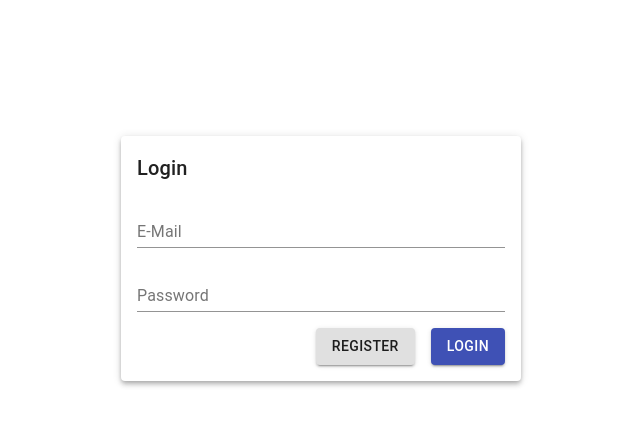
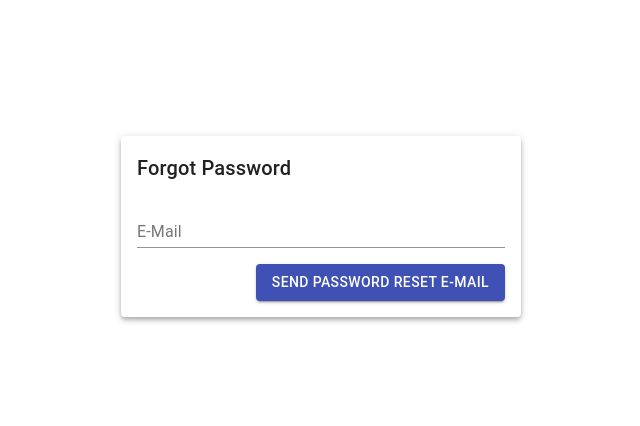
Before and after one commit to andreasbehnke/spring-authentication-jwt-react, a React (Create React App) app in the folder webclient/: page /forgotPassword in a window 1280 px wide. Before the commit this address led to /login. Shown: the top 426 px of the page, without its empty margins (319-959 px from the left). Built offline with nearby package versions, Linux system fonts and the light colour scheme.

Commit message:
added send forgot password form

```diff
--- a/webclient/src/App.tsx
+++ b/webclient/src/App.tsx
@@ -6,6 +6,7 @@ import HelloWorld from "./HelloWorld";
 import {Box, Grid, Paper} from "@material-ui/core";
 import RegistrationForm from "./RegistrationForm";
 import ConfirmRegistration from "./ConfirmRegistration";
+import ForgotPasswordForm from "./ForgotPasswordForm";
 
 export default function App() {
   return (
@@ -25,6 +26,9 @@ export default function App() {
                                   <Route path = "/login">
                                       <LoginForm />
                                   </Route>
+                                  <Route path = "/forgotPassword">
+                                      <ForgotPasswordForm />
+                                  </Route>
                                   <Route path = "/helloWorld">
                                       <HelloWorld />
                                   </Route>
--- /dev/null
+++ b/webclient/src/ForgotPasswordForm.tsx
@@ -0,0 +1,56 @@
+import {Button, Grid, TextField, Typography} from "@material-ui/core";
+import React, {useState} from "react";
+import axios from "axios";
+import {useSnackbar} from "notistack";
+import {useHistory} from "react-router-dom";
+import UserForgotPasswordRequest from "./UserForgotPasswordRequest";
+
+export default function ForgotPasswordForm() {
+
+    const [submitting, setSubmitting] = useState<boolean>(false);
+
+    const [username, setUsername] = useState<string>("", );
+
+    const { enqueueSnackbar } = useSnackbar();
+
+    const history = useHistory();
+
+    const submitForgotPasswordRequest = async() => {
+        if (submitting) {
+            return;
+        }
+        setSubmitting(true);
+        await axios.post<UserForgotPasswordRequest>("/public/forgotPassword", { username } )
+            .then(() => {
+                history.push("/login");
+                enqueueSnackbar("Password reset link has been send", { variant: "info" });
+            })
+            .catch(() => {
+                enqueueSnackbar("Sending password reset link failed", { variant: "error" });
+            })
+            .finally(() => setSubmitting(false));
+    };
+
+    return (
+        <Grid container spacing={2}>
+            <Grid item xs={12}><Typography variant={"h6"}>Forgot Password</Typography></Grid>
+            <Grid item xs={12}>
+                <TextField
+                    fullWidth
+                    label={"E-Mail"}
+                    autoComplete={"email"}
+                    value={username}
+                    onChange={event => { setUsername(event.target.value) }}
+                />
+            </Grid>
+            <Grid item container xs={12} justify={"flex-end"}>
+                <Button
+                    variant="contained"
+                    color="primary"
+                    onClick={submitForgotPasswordRequest}
+                    disabled={submitting}
+                >Send Password Reset E-Mail</Button>
+            </Grid>
+        </Grid>
+    );
+}
--- a/webclient/src/LoginForm.tsx
+++ b/webclient/src/LoginForm.tsx
@@ -1,4 +1,4 @@
-import {Box, Button, Grid, TextField, Typography} from "@material-ui/core";
+import {Box, Button, Grid, Link, TextField, Typography} from "@material-ui/core";
 import React, {useState} from "react";
 import axios from "axios";
 import UserAuthenticationRequest from "./UserAuthenticationRequest";
@@ -64,7 +64,11 @@ export default function LoginForm() {
                     onChange={event => { setPassword(event.target.value) }}
                 />
             </Grid>
-            <Grid item container xs={12} justify={"flex-end"}>
+            <Grid item container xs={12} justify={"space-between"}>
+                <Grid item xs={4}>
+                    <Link href={"/forgotPassword"} variant={"body2"}>forgot password</Link>
+                </Grid>
+                <Grid item container xs={8} justify={"flex-end"}>
                     <Box mr={2}>
                         <Button
                             variant="contained"
@@ -79,5 +83,6 @@ export default function LoginForm() {
                     >Login</Button>
                 </Grid>
             </Grid>
+        </Grid>
     );
 }
--- /dev/null
+++ b/webclient/src/UserForgotPasswordRequest.ts
@@ -0,0 +1,3 @@
+export default interface UserForgotPasswordRequest {
+    username: string
+}
```
Also changed, not shown: 2 other files (tests, documents, lock files or other folders). Lines whose indentation alone changed are shown as unchanged.
